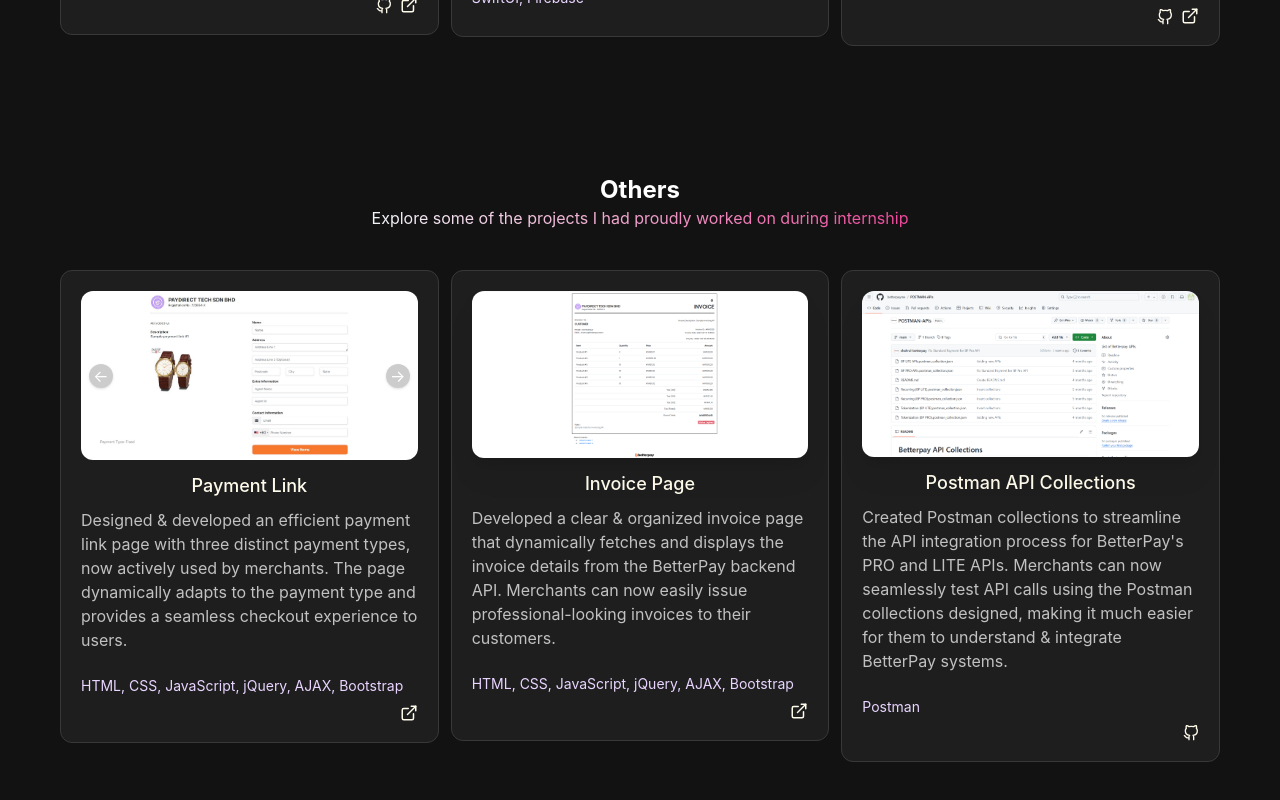
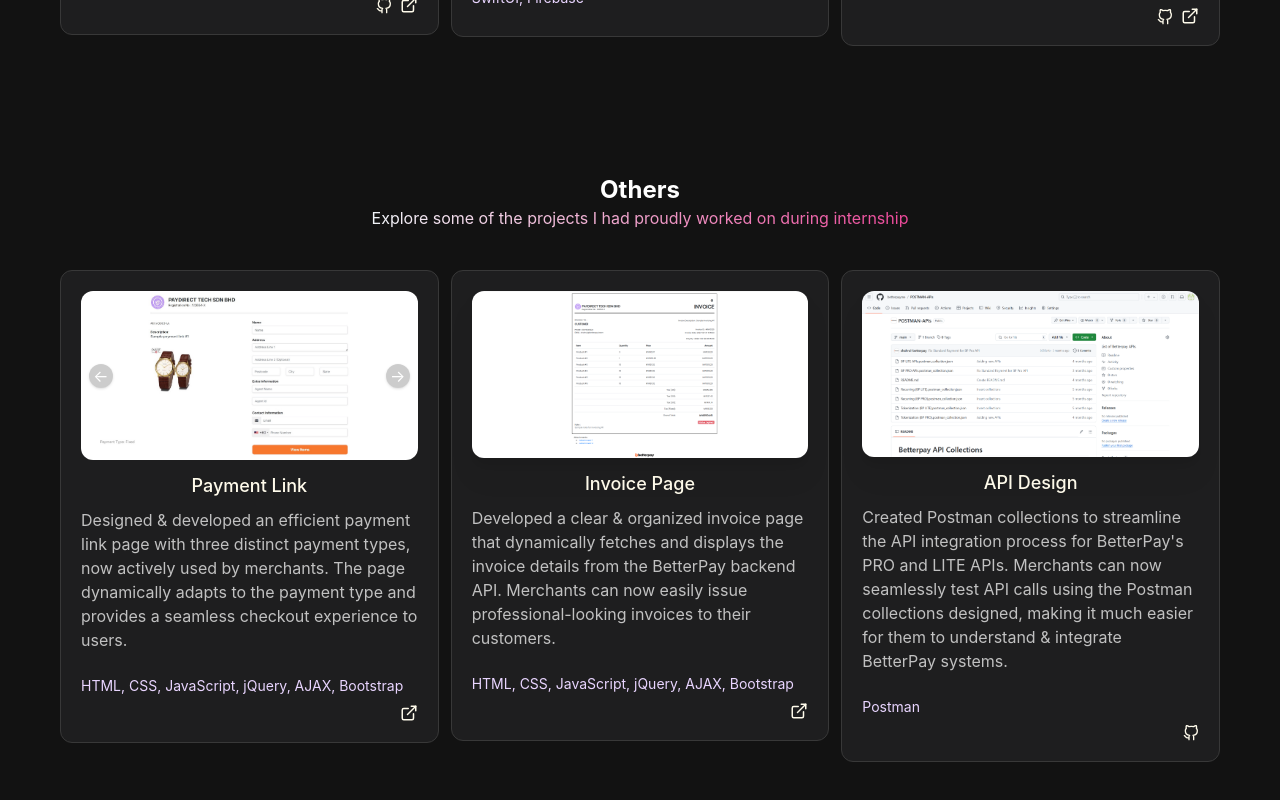
Before and after one commit to amelraihana/portfolio, a Vue app: page /portfolio in a window 1280 px wide. Shown: the part 698-1498 px from the top of the page. Built offline with nearby package versions, Linux system fonts and the light colour scheme.

Commit message:
update portfolio

```diff
--- a/src/views/PortfolioView.vue
+++ b/src/views/PortfolioView.vue
@@ -59,7 +59,7 @@ export default {
         },
         {
           id: 3,
-          name: "Postman API Collections",
+          name: "API Design",
           images: "api-design",
           description: "Created Postman collections to streamline the API integration process for BetterPay's PRO and LITE APIs. Merchants can now seamlessly test API calls using the Postman collections designed, making it much easier for them to understand & integrate BetterPay systems.",
           tech: "Postman",
```
